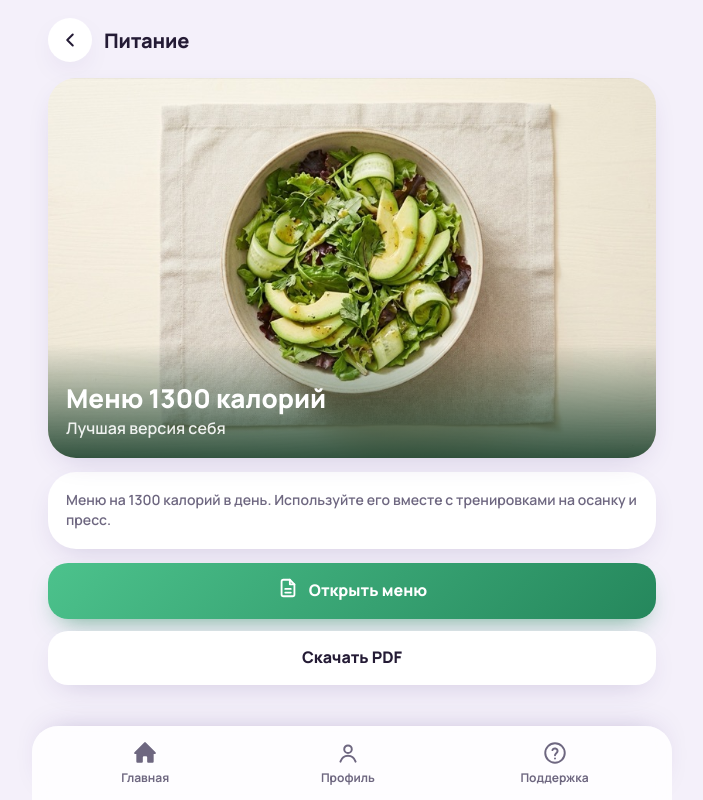
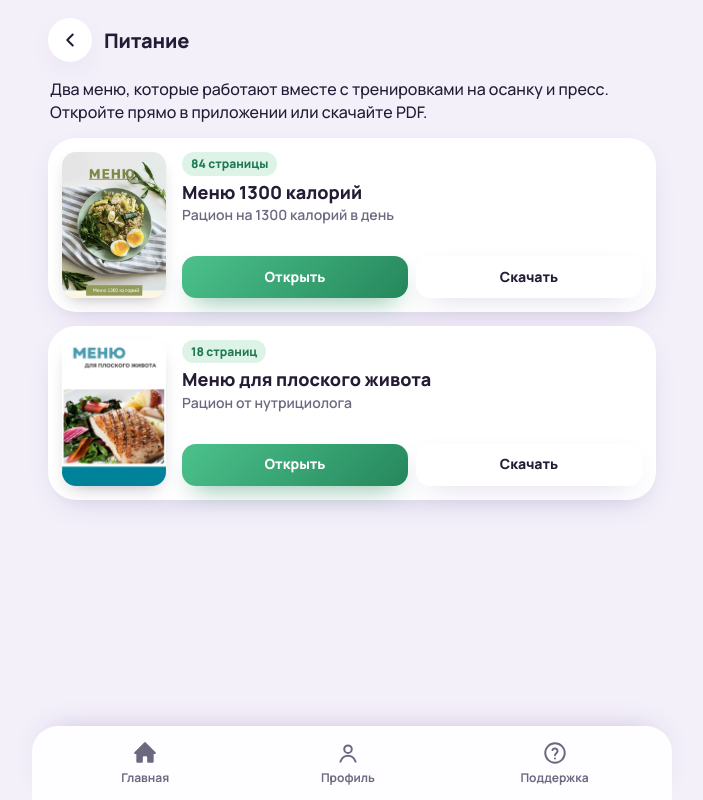
Before and after one commit to monteton/pressosstg, a plain HTML site: page menu.html in a window 1280 px wide. Shown: the whole page, without its empty margins (288-991 px from the left). Drawn offline with Linux system fonts and the light colour scheme.

Commit message:
Питание: два меню — 1300 калорий и для плоского живота
Co-Authored-By: Claude Opus 5.5 <noreply@anthropic.com>

```diff
--- a/app.css
+++ b/app.css
@@ -626,3 +626,37 @@ img, video { display: block; max-width: 100%; }
   color: var(--green);
   font-weight: 800;
 }
+
+/* Карточки меню питания */
+.menu-card {
+  display: flex;
+  gap: 16px;
+  padding: 14px;
+  margin-bottom: 14px;
+  border-radius: var(--radius-lg);
+  background: var(--card);
+  box-shadow: var(--shadow);
+}
+.menu-cover {
+  width: 104px;
+  flex: none;
+  aspect-ratio: 3 / 4.2;
+  object-fit: cover;
+  object-position: top;
+  border-radius: 14px;
+  box-shadow: 0 8px 18px -8px rgba(36, 27, 53, .35);
+}
+.menu-info { flex: 1; min-width: 0; display: flex; flex-direction: column; }
+.menu-info h2 { margin: 6px 0 2px; font-size: 18px; font-weight: 800; line-height: 1.2; }
+.menu-info p { margin: 0; color: var(--muted); font-size: 14px; font-weight: 600; }
+.menu-tag {
+  align-self: flex-start;
+  padding: 3px 9px;
+  border-radius: 999px;
+  background: var(--green-soft);
+  color: var(--green-deep);
+  font-size: 12px;
+  font-weight: 800;
+}
+.menu-actions { display: grid; grid-template-columns: 1fr 1fr; gap: 8px; margin-top: auto; padding-top: 12px; }
+.btn-sm { min-height: 42px; padding: 8px 10px; font-size: 14px; border-radius: 14px; }
--- a/menu.html
+++ b/menu.html
@@ -10,7 +10,7 @@
   <link rel="preconnect" href="https://fonts.gstatic.com" crossorigin>
   <link href="https://fonts.googleapis.com/css2?family=Manrope:wght@500;600;700;800&display=swap" rel="stylesheet">
   <link rel="stylesheet" href="app.css">
-  <title>Меню 1300 калорий</title>
+  <title>Питание</title>
   <script src="https://cdnjs.cloudflare.com/ajax/libs/pdf.js/2.11.338/pdf.min.js"></script>
 </head>
 <body>
@@ -20,21 +20,33 @@
       <h1>Питание</h1>
     </header>
 
-    <div class="menu-hero">
-      <img src="images/menu.jpg" alt="">
-      <div class="mh-text">
+    <p class="sub" style="margin:0 2px 14px">Два меню, которые работают вместе с тренировками на осанку и пресс. Откройте прямо в приложении или скачайте PDF.</p>
+
+    <article class="menu-card">
+      <img class="menu-cover" src="images/cover-1300.jpg" alt="Обложка: Меню 1300 калорий">
+      <div class="menu-info">
+        <span class="menu-tag">84 страницы</span>
         <h2>Меню 1300 калорий</h2>
-        <p>Лучшая версия себя</p>
+        <p>Рацион на 1300 калорий в день</p>
+        <div class="menu-actions">
+          <button class="btn btn-green btn-sm" data-pdf="1300call.pdf">Открыть</button>
+          <a class="btn btn-ghost btn-sm" href="1300call.pdf" download>Скачать</a>
+        </div>
       </div>
-    </div>
+    </article>
 
-    <div class="card">
-      <p class="sub">Меню на 1300 калорий в день. Используйте его вместе с тренировками на осанку и пресс.</p>
-    </div>
-
-    <button class="btn btn-green" id="open-pdf"><span data-icon="file"></span>Открыть меню</button>
-    <div style="height:12px"></div>
-    <a class="btn btn-ghost" href="1300call.pdf" download>Скачать PDF</a>
+    <article class="menu-card">
+      <img class="menu-cover" src="images/cover-belly.jpg" alt="Обложка: Меню для плоского живота">
+      <div class="menu-info">
+        <span class="menu-tag">18 страниц</span>
+        <h2>Меню для плоского живота</h2>
+        <p>Рацион от нутрициолога</p>
+        <div class="menu-actions">
+          <button class="btn btn-green btn-sm" data-pdf="menu-ploskiy-zhivot.pdf">Открыть</button>
+          <a class="btn btn-ghost btn-sm" href="menu-ploskiy-zhivot.pdf" download>Скачать</a>
+        </div>
+      </div>
+    </article>
   </div>
 
   <div class="modal pdf-modal" id="pdf-modal">
@@ -51,7 +63,7 @@
     document.querySelectorAll('[data-icon]').forEach(el => el.innerHTML = ICONS[el.dataset.icon]);
     renderTabbar('');
 
-    const PDF_URL = '1300call.pdf';
+    let PDF_URL = '';
     const modal = document.getElementById('pdf-modal');
     const pages = document.getElementById('pdf-pages');
     const loader = document.getElementById('pdf-loader');
@@ -67,7 +79,10 @@
       }
     }).observe(modal, { attributes: true, attributeFilter: ['class'] });
 
-    document.getElementById('open-pdf').onclick = async () => {
+    document.querySelectorAll('[data-pdf]').forEach(b => b.onclick = () => openPdf(b.dataset.pdf));
+
+    async function openPdf(url) {
+      PDF_URL = url;
       openModal(modal);
       loader.style.display = 'flex';
       loader.innerHTML = '<div class="spinner"></div>Загрузка меню…';
@@ -92,7 +107,7 @@
         console.error(err);
         loader.innerHTML = 'Не удалось открыть меню.<br><a href="' + PDF_URL + '" style="text-decoration:underline">Открыть файл напрямую</a>';
       }
-    };
+    }
   </script>
 </body>
 </html>
```
Also changed, not shown: main.html (+2 -2 lines), images/cover-1300.jpg (added), images/cover-belly.jpg (added).
